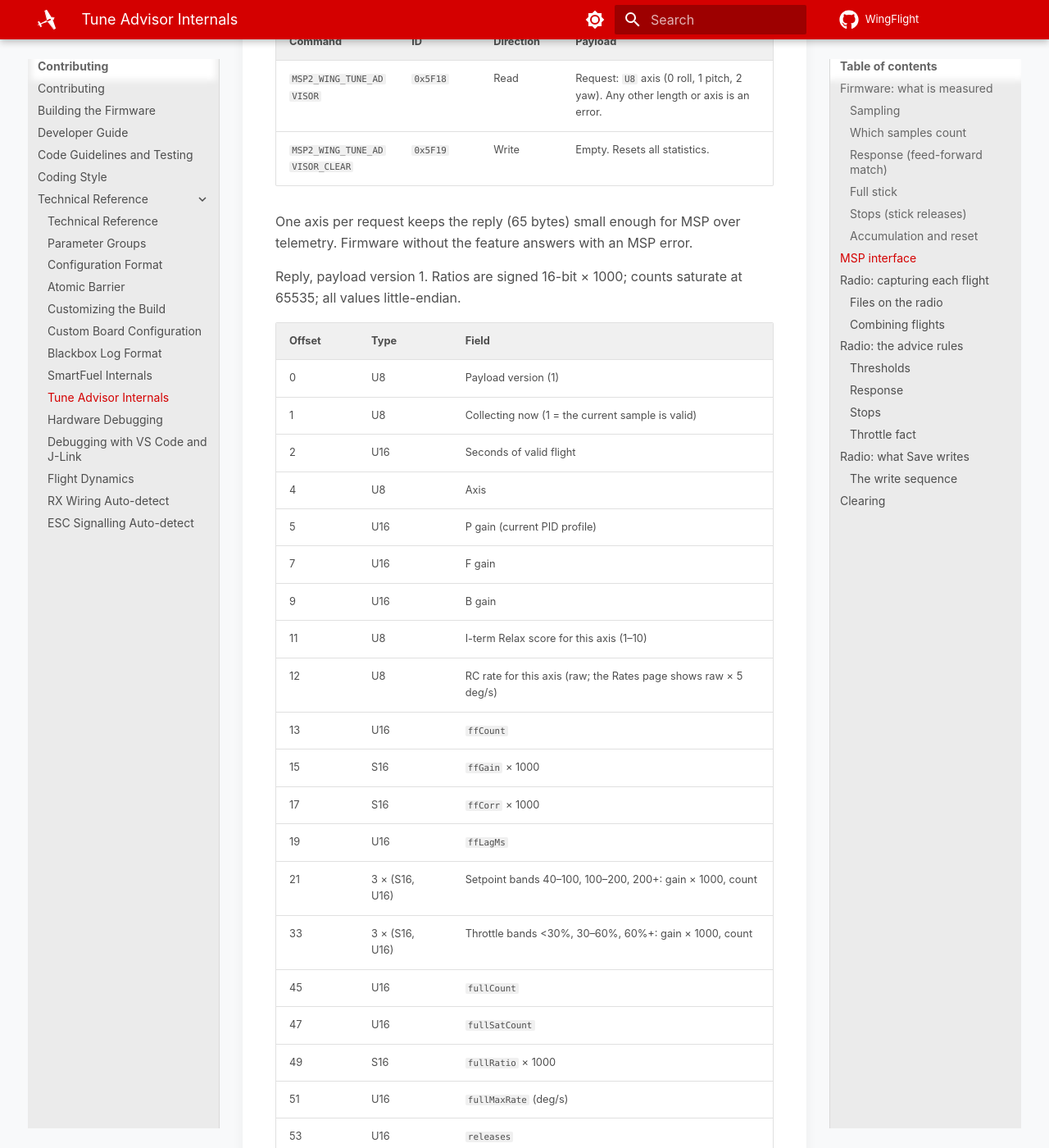
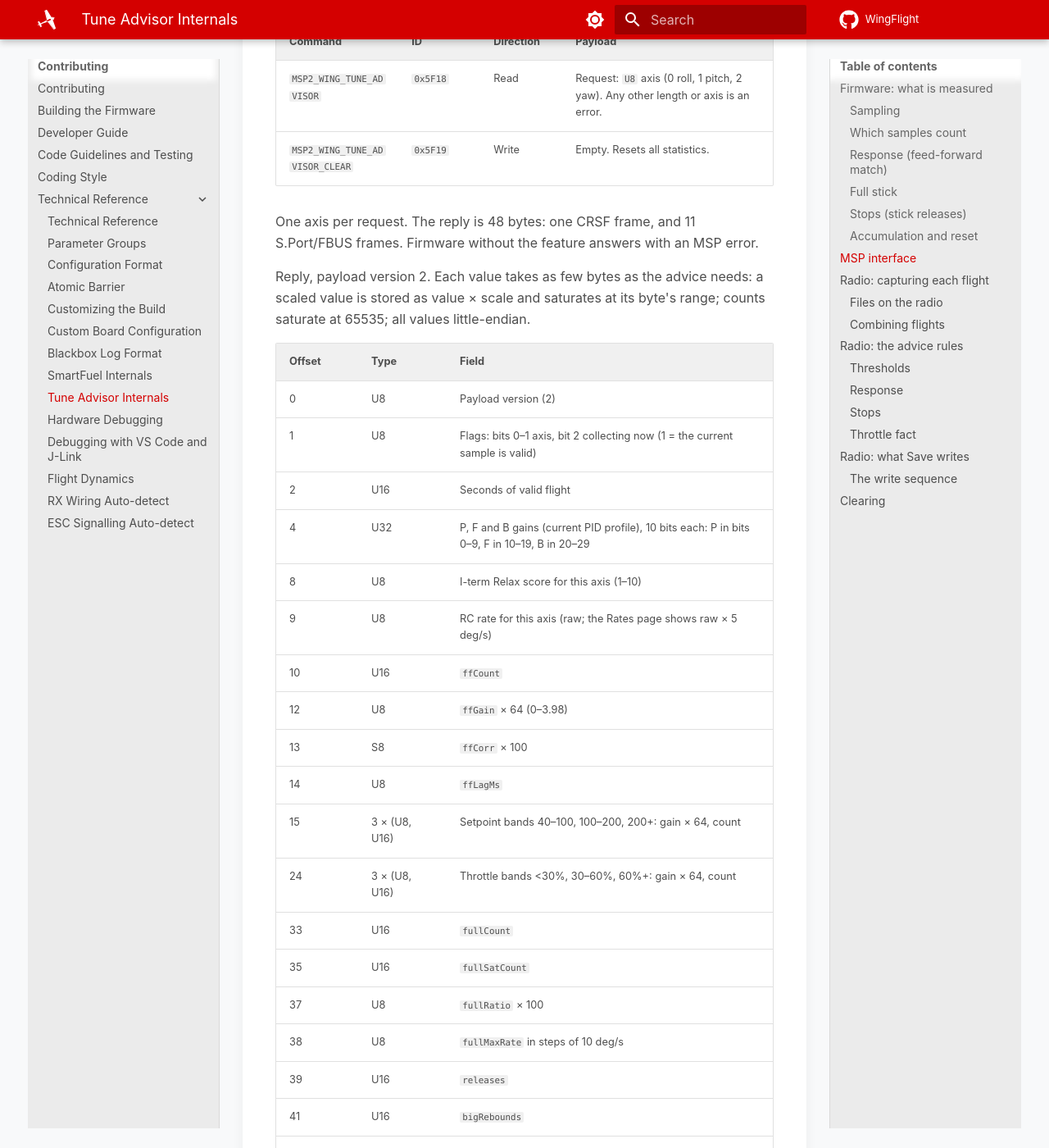
Before and after one commit to WingFlight/wingflight-docs, an MkDocs documentation site: the page built from docs/contributing/tech/tune-advisor.md, in a window 1280 px wide and 1400 px high, scrolled down 4494 px. Shown: the whole window at 82% size. Built offline with MkDocs 1.6.1 and Material for MkDocs 9.7.7, drawn with Linux system fonts in a browser that asks for light colours; some of the changed text lies outside the part shown.

Commit message:
Tune Advisor internals: the packed reply (payload v2, 48 bytes)
Documents the packed MSP2_WING_TUNE_ADVISOR reply: payload version 2, 48
bytes (one CRSF frame), offsets and scales per field, and that version 1
(65 bytes, snapshots 0.0.32 to 0.0.38) is still read.

Co-Authored-By: Claude Opus 5.5 <noreply@anthropic.com>

```diff
--- a/docs/contributing/tech/tune-advisor.md
+++ b/docs/contributing/tech/tune-advisor.md
@@ -157,43 +157,46 @@ by an adjustment function) is not noticed until the next arm.
 | `MSP2_WING_TUNE_ADVISOR` | `0x5F18` | Read | Request: `U8` axis (0 roll, 1 pitch, 2 yaw). Any other length or axis is an error. |
 | `MSP2_WING_TUNE_ADVISOR_CLEAR` | `0x5F19` | Write | Empty. Resets all statistics. |
 
-One axis per request keeps the reply (65 bytes) small enough for MSP over
-telemetry. Firmware without the feature answers with an MSP error.
+One axis per request. The reply is 48 bytes: one CRSF frame, and 11 S.Port/FBUS
+frames. Firmware without the feature answers with an MSP error.
 
-Reply, payload version 1. Ratios are signed 16-bit × 1000; counts saturate at
-65535; all values little-endian.
+Reply, payload version 2. Each value takes as few bytes as the advice needs:
+a scaled value is stored as value × scale and saturates at its byte's range;
+counts saturate at 65535; all values little-endian.
 
 | Offset | Type | Field |
 | --- | --- | --- |
-| 0 | U8 | Payload version (1) |
-| 1 | U8 | Collecting now (1 = the current sample is valid) |
+| 0 | U8 | Payload version (2) |
+| 1 | U8 | Flags: bits 0–1 axis, bit 2 collecting now (1 = the current sample is valid) |
 | 2 | U16 | Seconds of valid flight |
-| 4 | U8 | Axis |
-| 5 | U16 | P gain (current PID profile) |
-| 7 | U16 | F gain |
-| 9 | U16 | B gain |
-| 11 | U8 | I-term Relax score for this axis (1–10) |
-| 12 | U8 | RC rate for this axis (raw; the Rates page shows raw × 5 deg/s) |
-| 13 | U16 | `ffCount` |
-| 15 | S16 | `ffGain` × 1000 |
-| 17 | S16 | `ffCorr` × 1000 |
-| 19 | U16 | `ffLagMs` |
-| 21 | 3 × (S16, U16) | Setpoint bands 40–100, 100–200, 200+: gain × 1000, count |
-| 33 | 3 × (S16, U16) | Throttle bands <30%, 30–60%, 60%+: gain × 1000, count |
-| 45 | U16 | `fullCount` |
-| 47 | U16 | `fullSatCount` |
-| 49 | S16 | `fullRatio` × 1000 |
-| 51 | U16 | `fullMaxRate` (deg/s) |
-| 53 | U16 | `releases` |
-| 55 | U16 | `bigRebounds` |
-| 57 | S16 | `meanRebound` × 1000 |
-| 59 | S16 | `meanOvershoot` × 1000 |
-| 61 | S16 | `meanCounter` × 1000 |
-| 63 | S16 | `meanIterm` × 1000 |
+| 4 | U32 | P, F and B gains (current PID profile), 10 bits each: P in bits 0–9, F in 10–19, B in 20–29 |
+| 8 | U8 | I-term Relax score for this axis (1–10) |
+| 9 | U8 | RC rate for this axis (raw; the Rates page shows raw × 5 deg/s) |
+| 10 | U16 | `ffCount` |
+| 12 | U8 | `ffGain` × 64 (0–3.98) |
+| 13 | S8 | `ffCorr` × 100 |
+| 14 | U8 | `ffLagMs` |
+| 15 | 3 × (U8, U16) | Setpoint bands 40–100, 100–200, 200+: gain × 64, count |
+| 24 | 3 × (U8, U16) | Throttle bands <30%, 30–60%, 60%+: gain × 64, count |
+| 33 | U16 | `fullCount` |
+| 35 | U16 | `fullSatCount` |
+| 37 | U8 | `fullRatio` × 100 |
+| 38 | U8 | `fullMaxRate` in steps of 10 deg/s |
+| 39 | U16 | `releases` |
+| 41 | U16 | `bigRebounds` |
+| 43 | U8 | `meanRebound` × 100 |
+| 44 | U8 | `meanOvershoot` × 64 |
+| 45 | U8 | `meanCounter` × 100 |
+| 46 | S16 | `meanIterm` × 1000 (16-bit: it needs both the range and the 0.01s) |
 
-The tune values at offsets 5–12 are the settings the numbers belong to, so a
-client can work out new values without reading the profiles first. The radio
-refuses a reply of any other length or version rather than guess at it.
+The tune values at offsets 4–9 are the settings the numbers belong to, so a
+client can work out new values without reading the profiles first.
+
+Payload version 1 (65 bytes, sent by snapshots 0.0.32 to 0.0.38) is still read
+by the radio: the same values with every ratio a signed 16-bit value × 1000,
+every count and `ffLagMs` and `fullMaxRate` 16-bit, and the axis and
+collecting flag in bytes of their own. The radio refuses a reply of any other
+version, or of another length than its version's, rather than guess at it.
 
 ## Radio: capturing each flight
 
```
